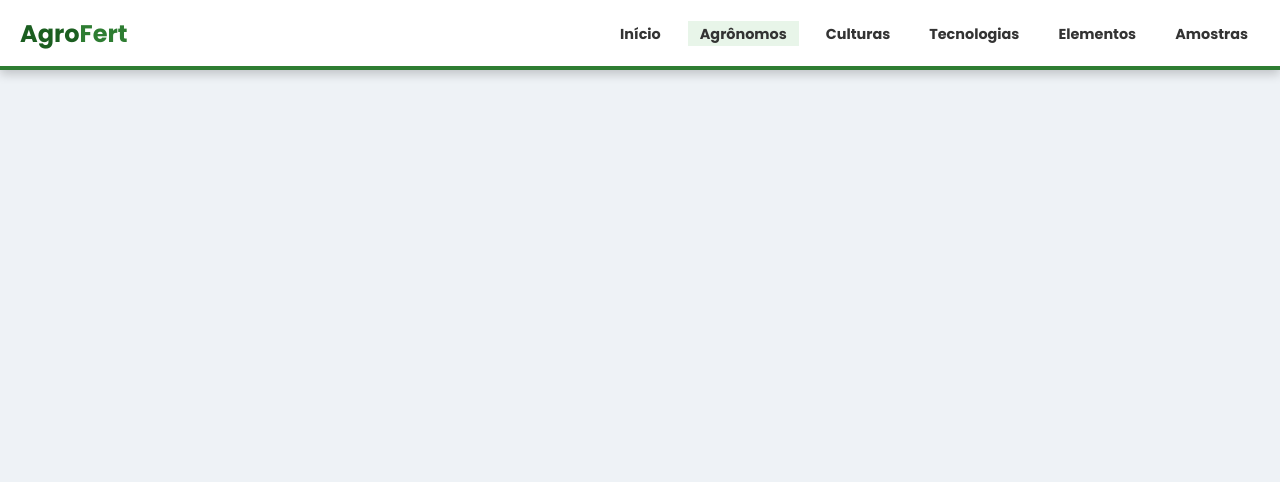
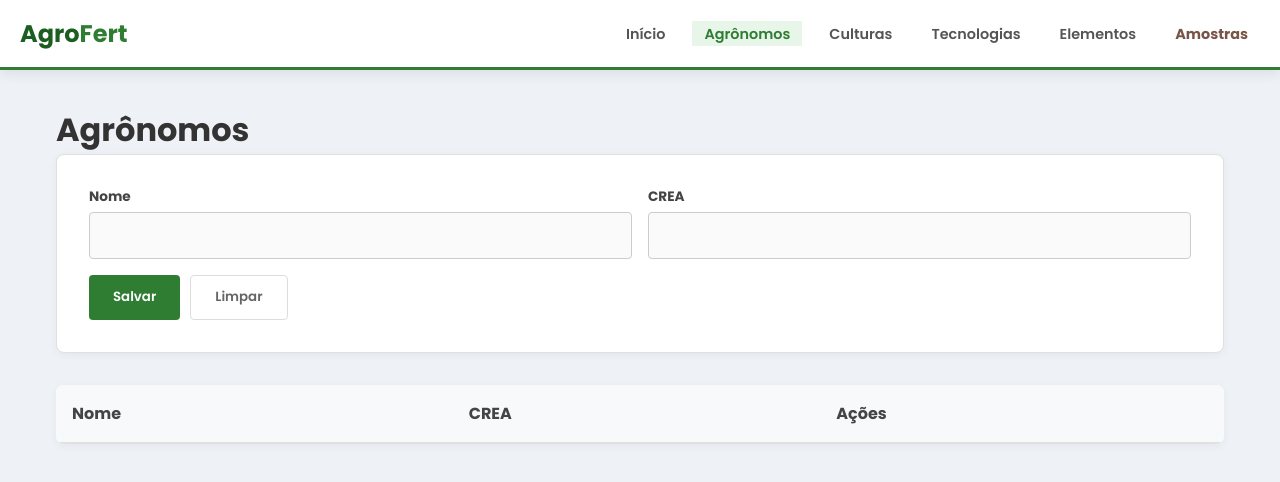
Before and after one commit to jcnoga/agrofert-iac, a plain HTML site: page index.html in a window 1280 px wide. Both pictures are taken after a click on the link "Agrônomos". Drawn offline with Linux system fonts and the light colour scheme; no server answers.

Commit message:
Add files via upload

```diff
--- a/index.html
+++ b/index.html
@@ -6,10 +6,16 @@
     <title>AgroFert - Sistema de Gestão</title>
     <link href="https://fonts.googleapis.com/css2?family=Poppins:wght@300;400;500;600;700&display=swap" rel="stylesheet">
     <link rel="stylesheet" href="styles.css">
+
+    <!-- CSS DE EMERGÊNCIA PARA GARANTIR O MENU -->
+    <style>
+        body { padding-top: 90px; }
+        .navbar { display: flex; visibility: visible; opacity: 1; z-index: 99999; }
+    </style>
 </head>
 <body>
 
-    <!-- MENU DE NAVEGAÇÃO (PLANO / SEM DROPDOWN) -->
+    <!-- MENU DE NAVEGAÇÃO -->
     <nav class="navbar">
         <div class="brand" onclick="app.navigateTo('home')">
             Agro<span>Fert</span>
@@ -28,7 +34,7 @@
     <div id="view-home" class="view-section active">
         <div class="hero-card">
             <h1 class="hero-title">Bem-vindo ao AgroFert</h1>
-            <p class="hero-subtitle">Sistema Integrado de Recomendação Agronômica.</p>
+            <p class="hero-subtitle">Sistema Integrado de Recomendação Agronômica (Padrão IAC).</p>
         </div>
         <div class="dashboard-grid">
             <div class="card dash-card soil" onclick="app.navigateTo('amostras')">
@@ -43,11 +49,10 @@
                 <h3 id="dashTotalCulturas">0</h3>
                 <p>Culturas</p>
             </div>
-        </div>Dados Gerais
+        </div>
     </div>
 
     <!-- VIEW: CADASTRO DE AMOSTRAS -->
-<!-- VIEW: CADASTRO DE AMOSTRAS (CORRIGIDO E ALINHADO) -->
     <div id="view-amostras" class="view-section">
         <header>
             <h1>Amostras de Solo</h1>
@@ -165,50 +170,99 @@
             </table>
         </div>
     </div>
+
+    <!-- VIEW: CADASTRO DE AGRÔNOMOS -->
+    <div id="view-agronomos" class="view-section">
+        <header><h1>Agrônomos</h1></header>
+        <div class="card">
+            <form id="agronomoForm">
+                <input type="hidden" id="idAgronomo">
+                <div class="grid-2">
+                    <div class="input-wrapper"><label>Nome</label><input type="text" id="nomeAgronomo" required></div>
+                    <div class="input-wrapper"><label>CREA</label><input type="text" id="creaAgronomo" required></div>
+                </div>
+                <div class="btn-container mt-1">
+                    <button type="submit" class="btn-action btn-save">Salvar</button>
+                    <button type="button" class="btn-action btn-cancel" onclick="app.limparForm('agronomoForm', 'idAgronomo')">Limpar</button>
+                </div>
+            </form>
+        </div>
+        <div class="table-container"><table id="tabelaAgronomos"><thead><tr><th>Nome</th><th>CREA</th><th>Ações</th></tr></thead><tbody id="listaCorpoAgro"></tbody></table></div>
+    </div>
+
+    <!-- VIEW: CADASTRO DE CULTURAS -->
+    <div id="view-culturas" class="view-section">
+        <header><h1>Culturas</h1></header>
+        <div class="card">
+            <form id="culturaForm">
+                <input type="hidden" id="idCultura">
+                <div class="grid-3">
+                    <div class="input-wrapper"><label>Cultura</label><input type="text" id="nomeCultura" required></div>
+                    <div class="input-wrapper"><label>Tipo</label><select id="tipoCultura"><option value="Anual">Anual</option><option value="Perene">Perene</option></select></div>
+                    <div class="input-wrapper"><label>Prod. Padrão</label><input type="text" id="prodCultura"></div>
+                </div>
+                <div class="btn-container mt-1">
+                    <button type="submit" class="btn-action btn-save">Salvar</button>
+                    <button type="button" class="btn-action btn-cancel" onclick="app.limparForm('culturaForm', 'idCultura')">Limpar</button>
+                </div>
+            </form>
+        </div>
+        <div class="table-container"><table id="tabelaCulturas"><thead><tr><th>Cultura</th><th>Tipo</th><th>Ações</th></tr></thead><tbody id="listaCorpoCultura"></tbody></table></div>
+    </div>
+
+    <!-- VIEW: CADASTRO DE TECNOLOGIAS -->
+    <div id="view-tecnologias" class="view-section">
+        <header><h1>Tecnologias</h1></header>
+        <div class="card">
+            <form id="tecForm">
+                <input type="hidden" id="idTec">
+                <div class="grid-2">
+                    <div class="input-wrapper"><label>Nome</label><input type="text" id="nomeTec" required></div>
+                    <div class="input-wrapper"><label>Região</label><input type="text" id="regiaoTec" required></div>
+                </div>
+                <div class="btn-container mt-1">
+                    <button type="submit" class="btn-action btn-save">Salvar</button>
+                    <button type="button" class="btn-action btn-cancel" onclick="app.limparForm('tecForm', 'idTec')">Limpar</button>
+                </div>
+            </form>
+        </div>
+        <div class="table-container"><table id="tabelaTecnologias"><thead><tr><th>Tecnologia</th><th>Região</th><th>Ações</th></tr></thead><tbody id="listaCorpoTec"></tbody></table></div>
+    </div>
+
+    <!-- VIEW: CADASTRO DE ELEMENTOS -->
+    <div id="view-quimicos" class="view-section">
+        <header><h1>Elementos</h1></header>
+        <div class="card">
+            <form id="quimicoForm">
+                <input type="hidden" id="idQuimico">
+                <div class="grid-3">
+                    <div class="input-wrapper"><label>Sigla</label><input type="text" id="siglaQuimico" required></div>
+                    <div class="input-wrapper"><label>Nome</label><input type="text" id="nomeQuimico" required></div>
+                    <div class="input-wrapper"><label>Unidade</label><input type="text" id="unidadeQuimico" required></div>
+                </div>
+                <div class="btn-container mt-1">
+                    <button type="submit" class="btn-action btn-save">Salvar</button>
+                    <button type="button" class="btn-action btn-cancel" onclick="app.limparForm('quimicoForm', 'idQuimico')">Limpar</button>
+                </div>
+            </form>
+        </div>
+        <div class="table-container"><table id="tabelaQuimicos"><thead><tr><th>Sigla</th><th>Nome</th><th>Ações</th></tr></thead><tbody id="listaCorpoQuimico"></tbody></table></div>
+    </div>
+
+    <!-- ============================================ -->
+    <!-- ESTE É O PEDACINHO QUE ESTAVA FALTANDO E CAUSAVA O ERRO -->
+    <div id="modalRecomendacao" class="modal">
+        <div class="modal-content">
+            <span class="close-modal" onclick="app.fecharModal()">&times;</span>
+            <div id="conteudoRecomendacao" class="report-content"></div>
+            <div class="modal-actions">
+                <button class="btn-action btn-save" onclick="window.print()">🖨️ Imprimir</button>
+                <button class="btn-action btn-cancel" onclick="app.fecharModal()">Fechar</button>
+            </div>
+        </div>
+    </div>
+    <!-- ============================================ -->
+
     <script type="module" src="app.js?v=2"></script>
 </body>
 </html>
-
-
-<head>
-    <!-- ... seus outros links ... -->
-    <link rel="stylesheet" href="styles.css">
-
-    <!-- COLE ISTO AQUI PARA FORÇAR O MENU A APARECER -->
-    <style>
-        body {
-            padding-top: 80px !important;
-        }
-        .navbar {
-            display: flex !important;
-            visibility: visible !important;
-            opacity: 1 !important;
-            position: fixed !important;
-            top: 0 !important;
-            left: 0 !important;
-            width: 100% !important;
-            height: 70px !important;
-            background-color: #ffffff !important;
-            border-bottom: 4px solid #2e7d32 !important; /* Borda verde grossa para ver bem */
-            z-index: 999999 !important;
-            box-shadow: 0 4px 10px rgba(0,0,0,0.2) !important;
-        }
-        .nav-menu {
-            display: flex !important;
-            list-style: none !important;
-            gap: 15px !important;
-        }
-        .nav-link {
-            color: #333 !important;
-            font-weight: bold !important;
-            cursor: pointer !important;
-        }
-        /* Para garantir que não suma na impressão da tela */
-        @media screen {
-            .navbar { display: flex !important; }
-        }
-    </style>
-</head>
-
-</body>
-</html>
```
